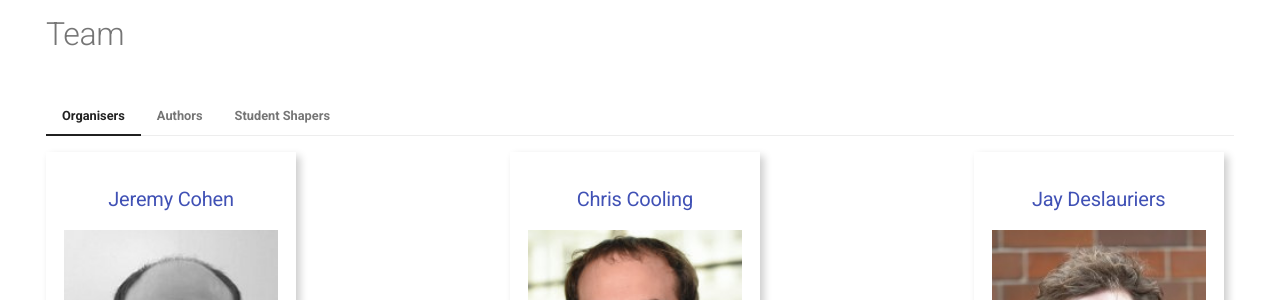
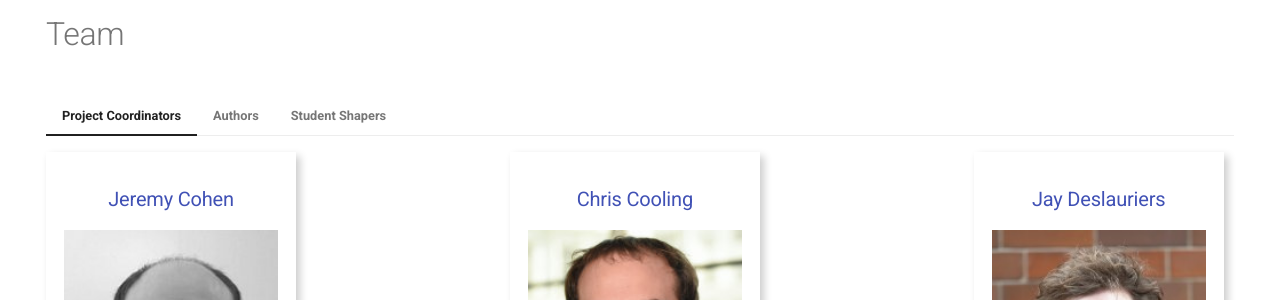
Before and after one commit to ImperialCollegeLondon/ReCoDE-home, an MkDocs documentation site: the page built from docs/people.md, in a window 1280 px wide and 1181 px high. Shown: the part 132-432 px from the top of the window. Built offline with MkDocs 1.6.1 and Material for MkDocs 9.7.7, drawn with Linux system fonts in a browser that asks for light colours.

Commit message:
fix: use project coordinators

```diff
--- a/docs/people.md
+++ b/docs/people.md
@@ -9,7 +9,7 @@ search:
 # Team
 
 
-=== "Organisers"
+=== "Project Coordinators"
 
     <div class="grid-container">
         <div class="card_org">
```
